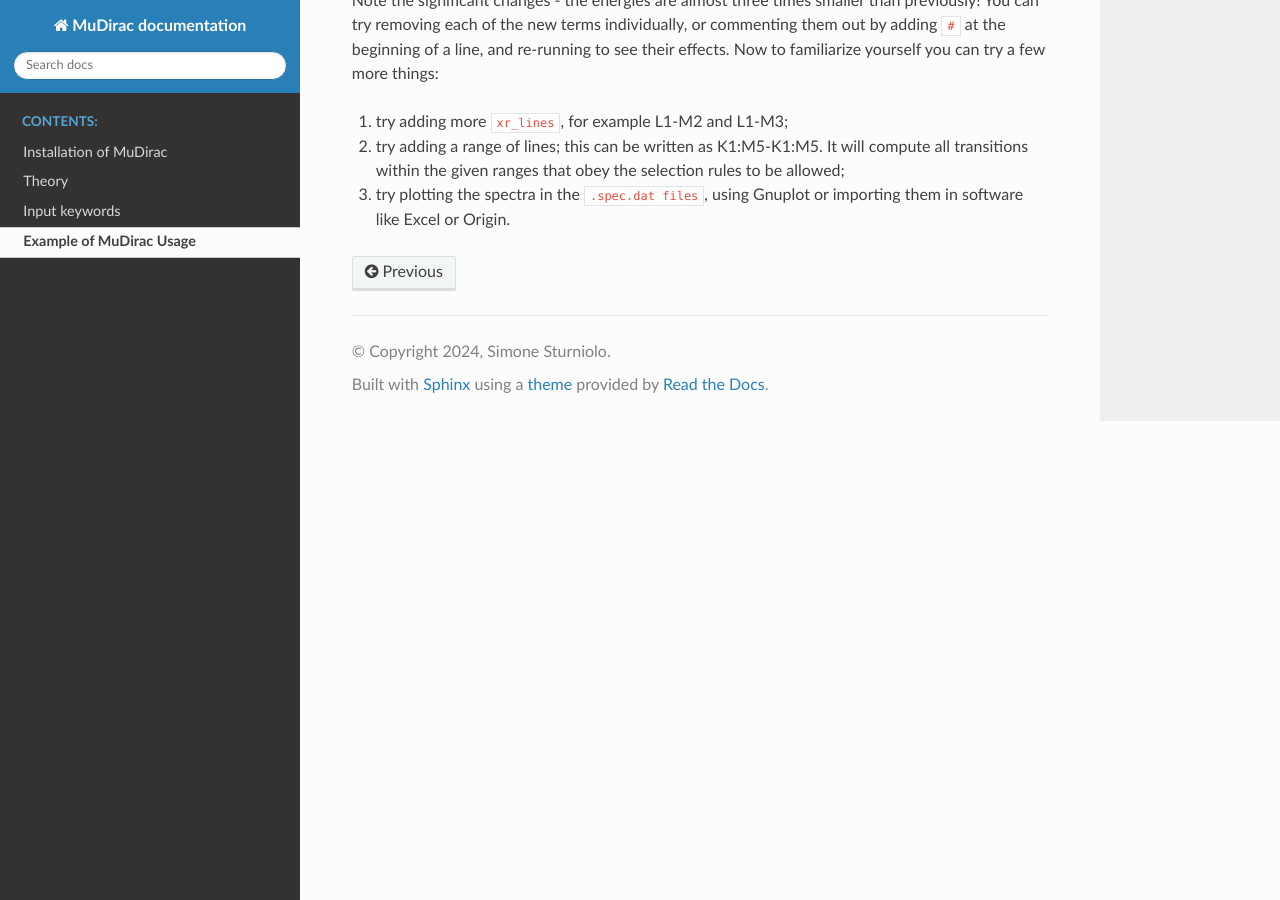
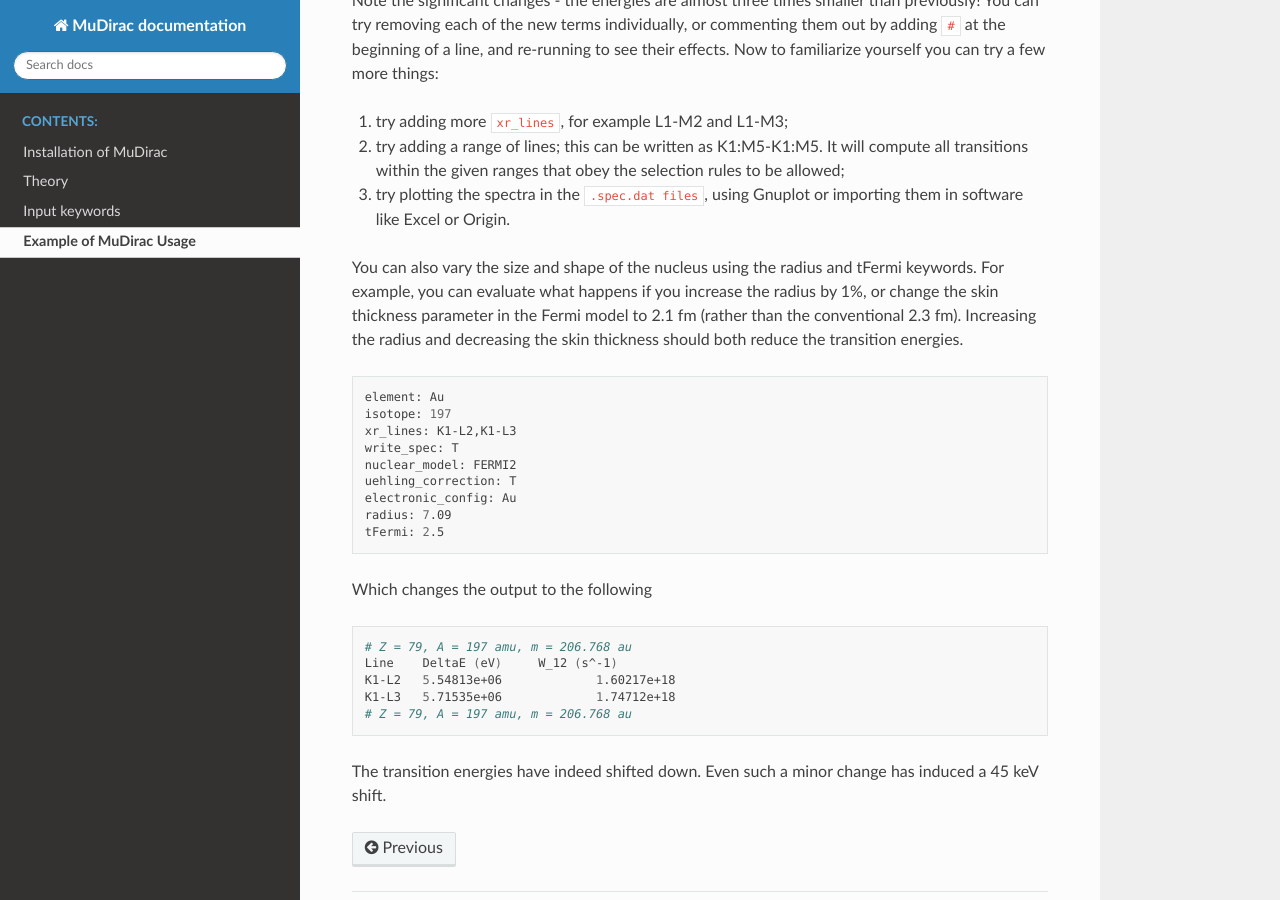
Before and after one commit to muon-spectroscopy-computational-project/mudirac, a Sphinx documentation site: the page built from docs/source/example.rst, in a window 1280 px wide and 900 px high, scrolled down 2269 px. Built offline with Sphinx 7.4.7 and the Read the Docs theme 2.0.0, drawn with Linux system fonts in a browser that asks for light colours.

Commit message:
Added documentation for changes

```diff
--- a/docs/source/example.rst
+++ b/docs/source/example.rst
@@ -71,3 +71,29 @@ Note the significant changes - the energies are almost three times smaller than
 1. try adding more :literal:`xr_lines`, for example L1-M2 and L1-M3;
 2. try adding a range of lines; this can be written as K1:M5-K1:M5. It will compute all transitions within the given ranges that obey the selection rules to be allowed;
 3. try plotting the spectra in the :literal:`.spec.dat files`, using Gnuplot or importing them in software like Excel or Origin.
+
+You can also vary the size and shape of the nucleus using the radius and tFermi keywords. For example, you can evaluate what happens if you increase the radius by 1%, or change the skin thickness parameter in the Fermi model to 2.1 fm (rather than the conventional 2.3 fm). Increasing the radius and decreasing the skin thickness should both reduce the transition energies.
+
+.. code-block:: bash
+
+    element: Au
+    isotope: 197
+    xr_lines: K1-L2,K1-L3
+    write_spec: T
+    nuclear_model: FERMI2
+    uehling_correction: T
+    electronic_config: Au
+    radius: 7.09
+    tFermi: 2.5
+
+Which changes the output to the following
+
+.. code-block:: bash
+
+    # Z = 79, A = 197 amu, m = 206.768 au
+    Line    DeltaE (eV)     W_12 (s^-1)
+    K1-L2   5.54813e+06             1.60217e+18
+    K1-L3   5.71535e+06             1.74712e+18
+    # Z = 79, A = 197 amu, m = 206.768 au
+
+The transition energies have indeed shifted down. Even such a minor change has induced a 45 keV shift.
--- a/docs/source/keywords.rst
+++ b/docs/source/keywords.rst
@@ -40,7 +40,9 @@ Floating point keywords
 ~~~~~~~~~~~~~~~~~~~~~~~~
 These keywords accept a non-integer number. It can be written normally (e.g. 105.3) or in scientific notation (e.g. 1.053E2).
 
-* :literal:`mass`:  mass of the particle in atomic units (1 = mass of the electron). By default it's the mass of the muon, 206.7683.
+* :literal:`mass`: mass of the particle in atomic units (1 = mass of the electron). By default it's the mass of the muon, 206.7683.
+* :literal:`radius`: Solid sphere equivalent radius. (rms radius * sqrt(5/3)). By default it's set to values from Angeli and Marinova (2013).
+* :literal:`tFermi`: Skin thickness for a Fermi model nucleus. By default it's 2.3 fm.
 * :literal:`energy_tol`: absolute tolerance for energy convergence when searching for eigenvalues. Iterations will stop once the energy change is smaller than this number, in atomic units. Default is 1E-7.
 * :literal:`energy_damp`: a damping parameter used in steepest descent energy search to ease convergence. Used to multiply the suggested step :math:`\delta E` and make it smaller. Helps avoiding overshooting; fine-tuning it might help to converge difficult calculations, while making it bigger might make convergence faster in simple ones. Default is 0.5.
 * :literal:`max_dE_ratio`: maximum ratio between energy step, :math:`\delta E`, and current energy :math:`E` in convergence search. If the suggested step exceeds this ratio times the guessed energy, it will be rescaled. This also serves as a measure to avoid overshooting and can be tweaked to get around cases of bad convergence. Default is 0.1.
```
Also changed, not shown: 1 other file.
